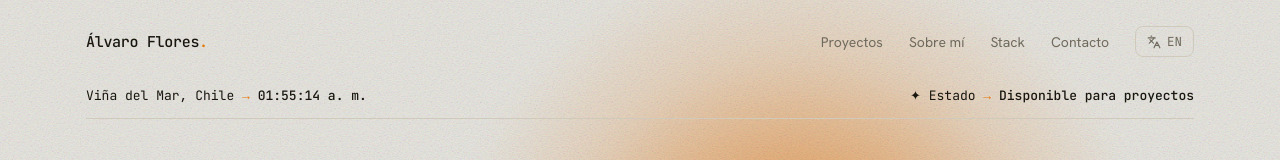
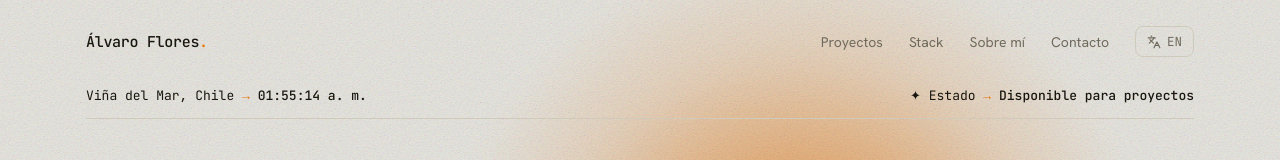
Before and after one commit to Homzk/Portfolio, a React (Vite) app: page / in a window 1280 px wide. Shown: the top 160 px of the page. Built offline with nearby package versions, Linux system fonts and the light colour scheme.

Commit message:
feat: reorder sections to projects/experience/stack/about
Nuevo orden: Hero -> Proyectos -> Experiencia -> Stack -> Sobre mi ->
Contacto. Nav del header reordenado a juego (Proyectos/Stack/Sobre mi/
Contacto) con sus IDs.

```diff
--- a/src/i18n/strings.js
+++ b/src/i18n/strings.js
@@ -4,12 +4,12 @@
    clave existe en ambos idiomas (Constitución III — paridad total). */
 
 export const HERO = {
-  es: { nav: ["Proyectos","Sobre mí","Stack","Contacto"], loc:"Viña del Mar, Chile", sLabel:"Estado", sValue:"Disponible para proyectos",
+  es: { nav: ["Proyectos","Stack","Sobre mí","Contacto"], loc:"Viña del Mar, Chile", sLabel:"Estado", sValue:"Disponible para proyectos",
     eyebrow:"Desarrollador Full Stack", h1a:"Hola, soy ", h1em:"Álvaro",
     tagline:"Construyo y llevo a producción productos de software, de extremo a extremo — de Chile 🇨🇱. Especializado en el desarrollo de aplicaciones web únicas.",
     facts:[["Base","Ing. en Informática · PUCV"],["Ahora","Magíster en Informática · en curso"],["Entrego","productos reales, en producción"]],
     cta1:"Ver proyectos", cta2:"Contacto", cta3:"CV", cue:"Proyectos" },
-  en: { nav: ["Work","About","Stack","Contact"], loc:"Viña del Mar, Chile", sLabel:"Status", sValue:"Open to work",
+  en: { nav: ["Work","Stack","About","Contact"], loc:"Viña del Mar, Chile", sLabel:"Status", sValue:"Open to work",
     eyebrow:"Full Stack Developer", h1a:"Hi, I'm ", h1em:"Álvaro",
     tagline:"I build and ship software products end-to-end — from Chile 🇨🇱. Specialized in building unique web applications.",
     facts:[["Foundation","Computer Eng. · PUCV"],["Now","MSc in Computer Science · in progress"],["I deliver","real products, in production"]],
--- a/src/pages/Home.jsx
+++ b/src/pages/Home.jsx
@@ -1,6 +1,6 @@
 /* ---------------- HOME ----------------
-   Compone la página principal en el orden fijo de la referencia:
-   Hero → Proyectos → (Sobre mí → Stack → Experiencia → Contacto) → Footer.
+   Orden de la página (ajustado por el autor respecto a la referencia):
+   Hero → Proyectos → (Experiencia → Stack → Sobre mí → Contacto) → Footer.
    El bloque sx-root agrupa las cuatro secciones bajo un único grano,
    igual que assets/App.reference.jsx. */
 
@@ -19,9 +19,9 @@ export default function Home() {
       <Projects />
       <div className="sx-root">
         <div className="sx-grain" />
+        <Experience />
+        <Stack />
         <About />
-        <Stack />
-        <Experience />
         <Contact />
         <Footer />
       </div>
--- a/src/sections/Hero.jsx
+++ b/src/sections/Hero.jsx
@@ -79,7 +79,7 @@ export default function Hero() {
     };
   }, []);
 
-  const ids = ["work", "about", "stack", "contact"];
+  const ids = ["work", "stack", "about", "contact"];
   return (
     <header className="hero-root" ref={rootRef}>
       <div className="orb" ref={orbRef} />
```
